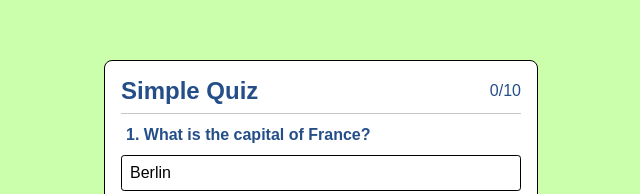
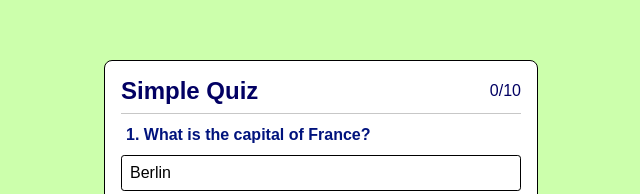
Before and after one commit to surya0016/DOM_Projects, a plain HTML site: page index.html in a window 1280 px wide. Shown: the part 188-382 px from the top of the page, without its empty margins (319-959 px from the left). Drawn offline with Linux system fonts and the light colour scheme.

```diff
--- a/style.css
+++ b/style.css
@@ -24,7 +24,7 @@
     display: flex;
     justify-content: space-between;
     align-items: center;
-    color: rgb(36, 78, 136);
+    color: rgb(2, 0, 99);
     padding:0 0 8px 0;
     border-bottom: 1px solid rgba(0, 0, 0, 0.218);
 }
@@ -40,7 +40,7 @@
 #question{
     margin: 0.7em 0 0.7em 0;
     font-weight: bold;
-    color: rgb(36, 78, 136);
+    color: rgb(0, 19, 125);
     margin-left: 5px;
     font-size: 1em;
 }
```
